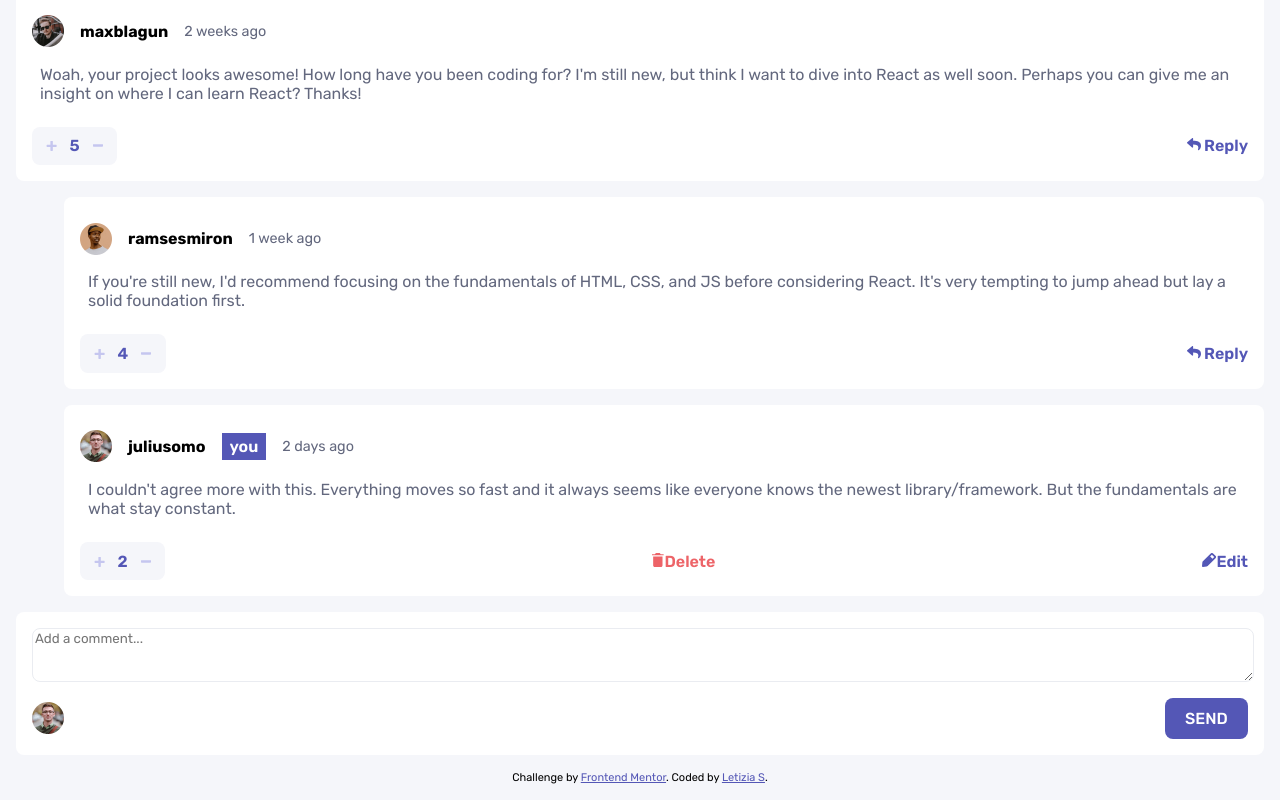
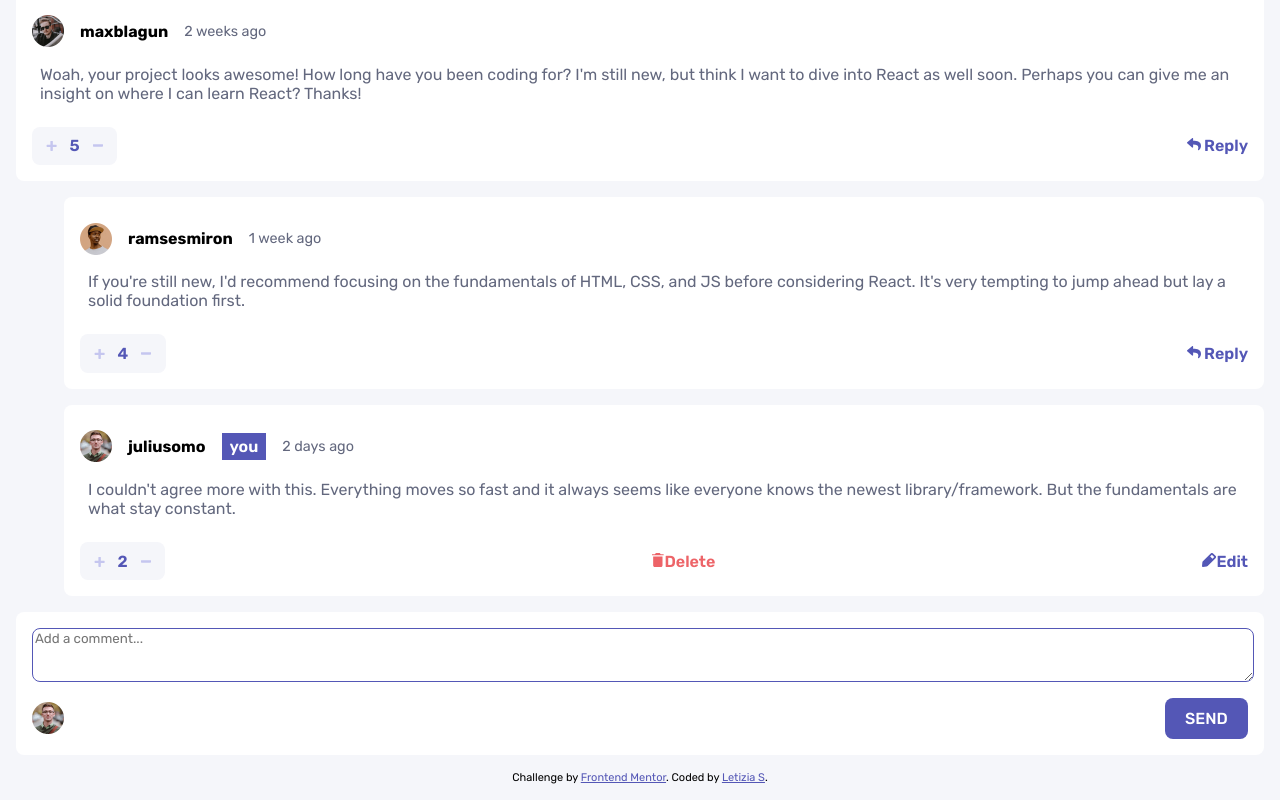
Before and after one commit to letizia-sorrentino/interactive-comments-section, a React (Vite) app: page / in a window 1280 px wide. In both pictures the pointer is over the element "Add a comment...". Shown: the part 250-1050 px from the top of the page. Built offline with nearby package versions, Linux system fonts and the light colour scheme.

Commit message:
updated styles

```diff
--- a/src/components/CommentForm/CommentForm.css
+++ b/src/components/CommentForm/CommentForm.css
@@ -17,6 +17,13 @@
     font-family: inherit;
     color: hsl(228, 12%, 44%);
     grid-column: span 2;
+    outline: none;
+}
+
+.commentInput:active,
+.commentInput:hover {
+    cursor: pointer;
+    border-color: #5457b6;
 }
 
 .addCommentButton {
```
